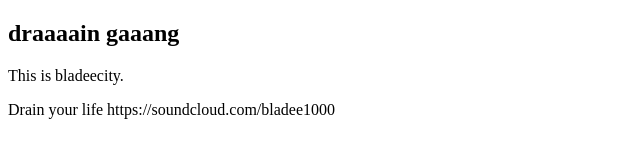
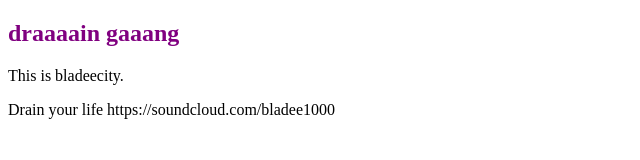
Before and after one commit to DG-kristofers/my-second-webpage, a plain HTML site: page index.html in a window 1280 px wide. Shown: the whole page, without its empty margins (0-640 px from the left). Drawn offline with Linux system fonts and the light colour scheme.

Commit message:
Update index.html

```diff
--- a/index.html
+++ b/index.html
@@ -7,7 +7,7 @@
 
 <body>
 
-<h2>draaaain gaaang</h2>
+<h2 style="color:purple;">draaaain gaaang</h2>
 <p>This is bladeecity.</p>
 <p>Drain your life https://soundcloud.com/bladee1000</p>
 </body>
```
